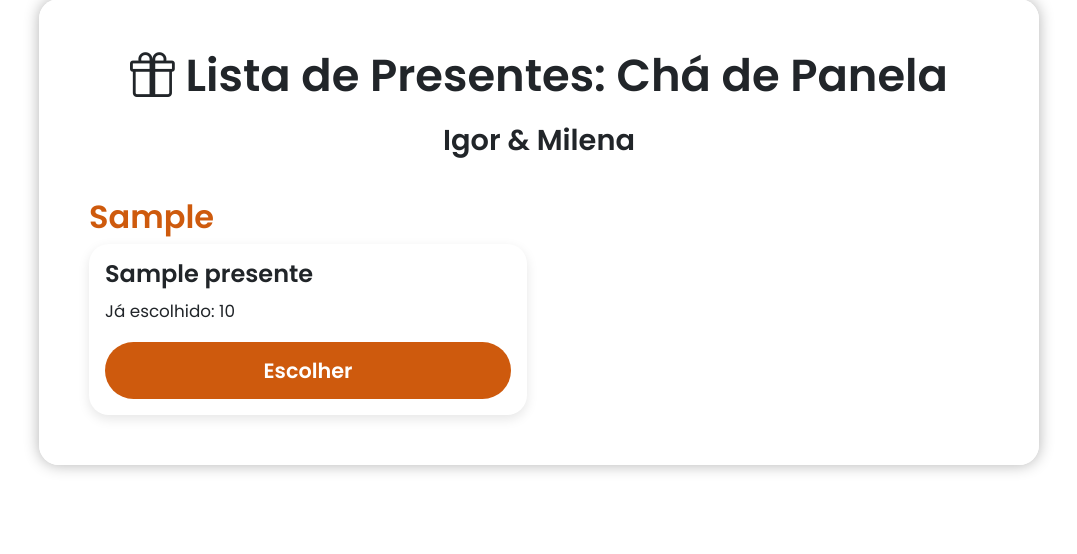
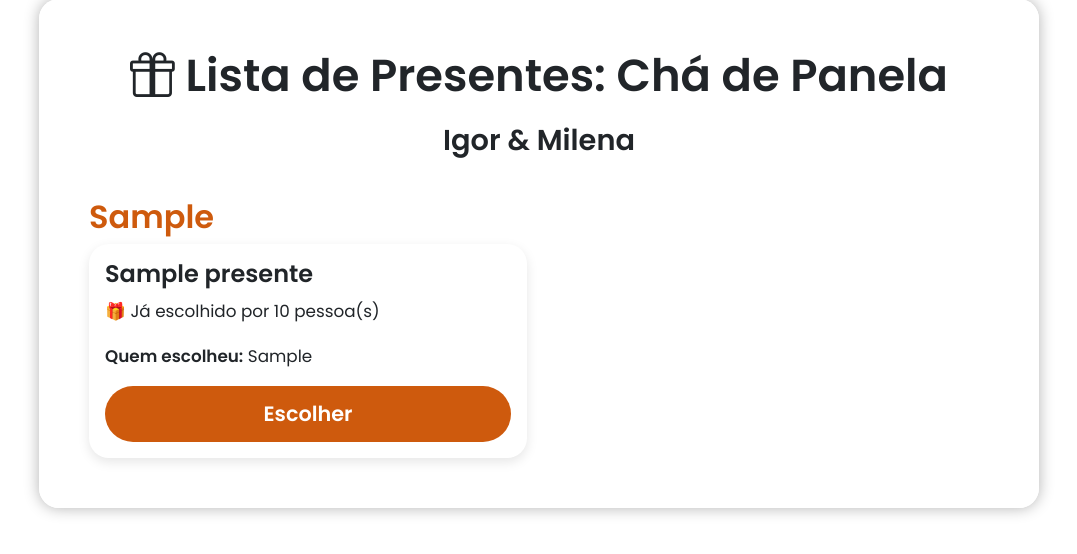
Before and after one commit to belanegri/lista-presentes, a Flask app: page / in a window 1280 px wide. Shown: the part 165-719 px from the top of the page, without its empty margins (101-1178 px from the left). Run offline with Flask 3, Linux system fonts and the light colour scheme; tables that the repository leaves empty hold one stand-in row (values such as "Sample post").

Commit message:
Atualização

```diff
--- a/app.py
+++ b/app.py
@@ -7,6 +7,7 @@ app = Flask(__name__)
 app.config['SQLALCHEMY_DATABASE_URI'] = 'sqlite:///presentes.db'
 app.config['SQLALCHEMY_TRACK_MODIFICATIONS'] = False
 app.secret_key = 'sua_chave_secreta_aqui'
+
 
 db.init_app(app)
 
--- a/models.py
+++ b/models.py
@@ -5,7 +5,9 @@ db = SQLAlchemy()
 class Presente(db.Model):
     id = db.Column(db.Integer, primary_key=True)
     nome = db.Column(db.String(100), nullable=False)
-    categoria = db.Column(db.String(50), nullable=False)  # Categoria do presente
+    categoria = db.Column(db.String(100), nullable=False)
+    total_escolhido = db.Column(db.Integer, default=0)
+    quem_escolheu = db.Column(db.String(200), default='')  # nomes separados por vírgula
 
     escolhas = db.relationship('Escolha', backref='presente', lazy=True)
 
--- a/templates/index.html
+++ b/templates/index.html
@@ -1,53 +1,38 @@
 <!DOCTYPE html>
-<!-- Informa que o documento é um HTML5 -->
 <html lang="pt-br">
-<!-- Define o idioma da página como português -->
 
 <head>
-    <meta charset="UTF-8">
-    <!-- Define o conjunto de caracteres usado (suporte a acentuação etc) -->
+    <meta charset="UTF-8" />
     <title>Lista Chá de Panela</title>
-    <!-- Título da página (aparece na aba do navegador) -->
 
-    <!-- Importando o Bootstrap 5.3 (biblioteca CSS para facilitar o layout bonito e responsivo) -->
-    <link href="https://cdn.jsdelivr.net/npm/bootstrap@5.3.0/dist/css/bootstrap.min.css" rel="stylesheet">
+    <!-- Bootstrap 5.3 CSS -->
+    <link href="https://cdn.jsdelivr.net/npm/bootstrap@5.3.0/dist/css/bootstrap.min.css" rel="stylesheet" />
 
-    <!-- Importando a fonte "Poppins" do Google Fonts (deixa o texto mais bonito) -->
-    <link href="https://fonts.googleapis.com/css2?family=Poppins:wght@400;600&display=swap" rel="stylesheet">
+    <!-- Google Fonts: Poppins -->
+    <link href="https://fonts.googleapis.com/css2?family=Poppins:wght@400;600&display=swap" rel="stylesheet" />
 
-    <!-- Importando os ícones do Bootstrap Icons (usamos o ícone de presente no título) -->
-    <link href="https://cdn.jsdelivr.net/npm/bootstrap-icons@1.10.5/font/bootstrap-icons.css" rel="stylesheet">
+    <!-- Bootstrap Icons -->
+    <link href="https://cdn.jsdelivr.net/npm/bootstrap-icons@1.10.5/font/bootstrap-icons.css" rel="stylesheet" />
 
-    <!-- Estilos CSS personalizados da página -->
     <style>
-        /* Define a fonte padrão do corpo da página */
-
         body {
             font-family: 'Poppins', sans-serif;
             background: url('') no-repeat center center fixed;
-            /* aqui você pode colocar o link da imagem de fundo */
+            /* Coloque o link da imagem de fundo aqui */
             background-size: cover;
             margin: 0;
             padding: 0;
             font-size: 1.2rem;
-            /* aumenta o tamanho base da fonte */
         }
-        /* Estilo do container principal que envolve tudo */
 
         .container {
             max-width: 1000px;
-            /* largura máxima */
-            margin-top: 80px;
-            margin-bottom: 80px;
+            margin: 80px auto;
             background-color: rgba(255, 255, 255, 0.95);
-            /* fundo branco semi-transparente */
             border-radius: 20px;
-            /* bordas arredondadas */
             padding: 50px;
             box-shadow: 0 0 15px rgba(0, 0, 0, 0.3);
-            /* sombra ao redor */
         }
-        /* Estilização do título principal */
 
         h1 {
             font-size: 2.8rem;
@@ -55,16 +40,13 @@
             text-align: center;
             margin-bottom: 20px;
         }
-        /* Estilização dos subtítulos (categorias) */
 
         h2 {
             font-size: 2rem;
             font-weight: 700;
             margin-top: 40px;
             color: #ce5a0d;
-            /* cor alaranjada */
         }
-        /* Subtítulo menor (Igor & Milena) */
 
         h3 {
             font-size: 1.8rem;
@@ -72,38 +54,30 @@
             text-align: center;
             margin-bottom: 40px;
         }
-        /* Estilização dos cards (caixinhas dos presentes) */
 
         .card {
             border: none;
-            /* sem borda externa */
             border-radius: 20px;
             background-color: transparent;
-            /* fundo transparente */
             box-shadow: 0 4px 12px rgba(0, 0, 0, 0.1);
-            /* sombra leve */
             transition: 0.3s;
-            /* animação suave no hover */
             height: 100%;
             display: flex;
             flex-direction: column;
             justify-content: space-between;
+            padding: 1rem;
         }
-        /* Efeito ao passar o mouse nos cards */
 
         .card:hover {
             transform: translateY(-5px);
-            /* levanta o card um pouco */
             box-shadow: 0 6px 16px rgba(207, 153, 52, 0.2);
-            /* aumenta a sombra */
         }
-        /* Estilo do título do presente dentro do card */
 
         .card h5 {
             font-size: 1.5rem;
             font-weight: 700;
+            margin-bottom: 0.5rem;
         }
-        /* Botão de escolher o presente */
 
         .btn-custom {
             background-color: #ce5a0d;
@@ -112,13 +86,19 @@
             font-weight: 800;
             font-size: 1.3rem;
             padding: 12px;
+            text-align: center;
+            display: block;
+            width: 100%;
+            border: none;
+            cursor: pointer;
+            text-decoration: none;
         }
-        /* Efeito hover do botão */
 
         .btn-custom:hover {
             background-color: #da511c;
+            color: white;
+            text-decoration: none;
         }
-        /* Estilo da mensagem de aviso no topo */
 
         .alert-warning {
             font-size: 1.6rem;
@@ -126,8 +106,9 @@
             border: 3px solid #f0ad4e;
             box-shadow: 0 6px 12px rgba(0, 0, 0, 0.1);
             padding: 20px;
+            margin-bottom: 0;
         }
-        /* Responsividade: ajusta para telas pequenas (celular) */
+        /* Responsividade */
 
         @media (max-width: 576px) {
             h1 {
@@ -148,9 +129,8 @@
 </head>
 
 <body>
-
-    <!-- Mensagem de aviso no topo -->
-    <div class="alert alert-warning text-center mb-0" role="alert">
+    <!-- Mensagem de aviso -->
+    <div class="alert alert-warning text-center" role="alert">
         ⚠️ <strong>Atenção:</strong> Para os utensílios de cozinha, preferimos as cores <strong>preto</strong> ou <strong>branco</strong>. Obrigada =)
     </div>
 
@@ -159,25 +139,30 @@
         <h1><i class="bi bi-gift"></i> Lista de Presentes: Chá de Panela</h1>
         <h3>Igor & Milena</h3>
 
-        <!-- Agora começa a parte dinâmica (Flask) -->
+        <!-- Conteúdo dinâmico com Flask -->
         {% for categoria, presentes_lista in categorias.items() %}
         <h2>{{ categoria }}</h2>
 
-        <!-- Dentro de cada categoria, exibe os presentes -->
         <div class="row row-cols-1 row-cols-md-2 g-4">
             {% for presente in presentes_lista %}
             <div class="col">
-                <div class="card p-3">
+                <div class="card">
                     <h5>{{ presente.nome }}</h5>
-                    <p><small>Já escolhido: {{ presente.total_escolhido }}</small></p>
-                    <a href="{{ url_for('escolher_presente', presente_id=presente.id) }}" class="btn btn-custom w-100">Escolher</a>
+
+                    {% if presente.total_escolhido > 0 %}
+                    <p><small>🎁 Já escolhido por {{ presente.total_escolhido }} pessoa(s)</small></p>
+                    <p><small><strong>Quem escolheu:</strong> {{ presente.quem_escolheu }}</small></p>
+                    {% else %}
+                    <p><small>Disponível</small></p>
+                    {% endif %}
+
+                    <a href="{{ url_for('escolher_presente', presente_id=presente.id) }}" class="btn-custom">Escolher</a>
                 </div>
             </div>
             {% endfor %}
         </div>
         {% endfor %}
     </div>
-
 </body>
 
 </html>
```
Also changed, not shown: instance/presentes.db, 1 other file.
